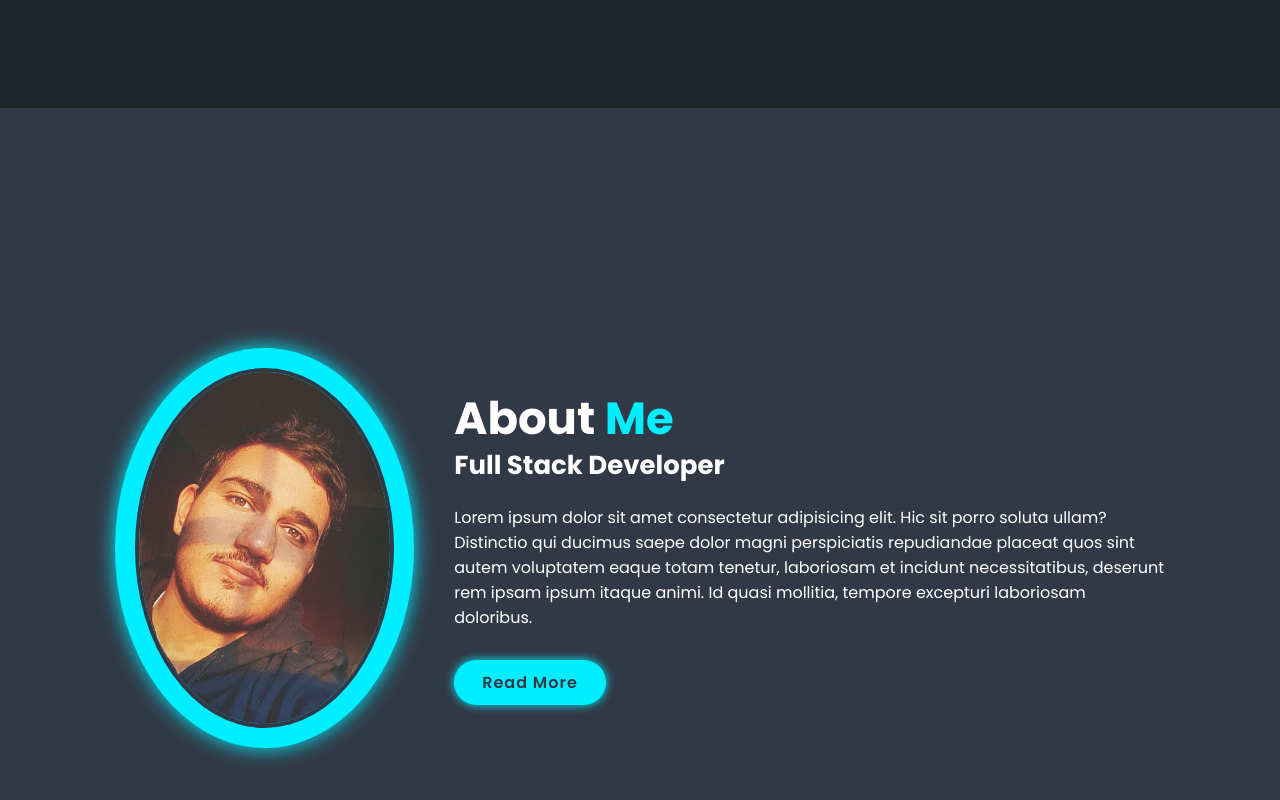
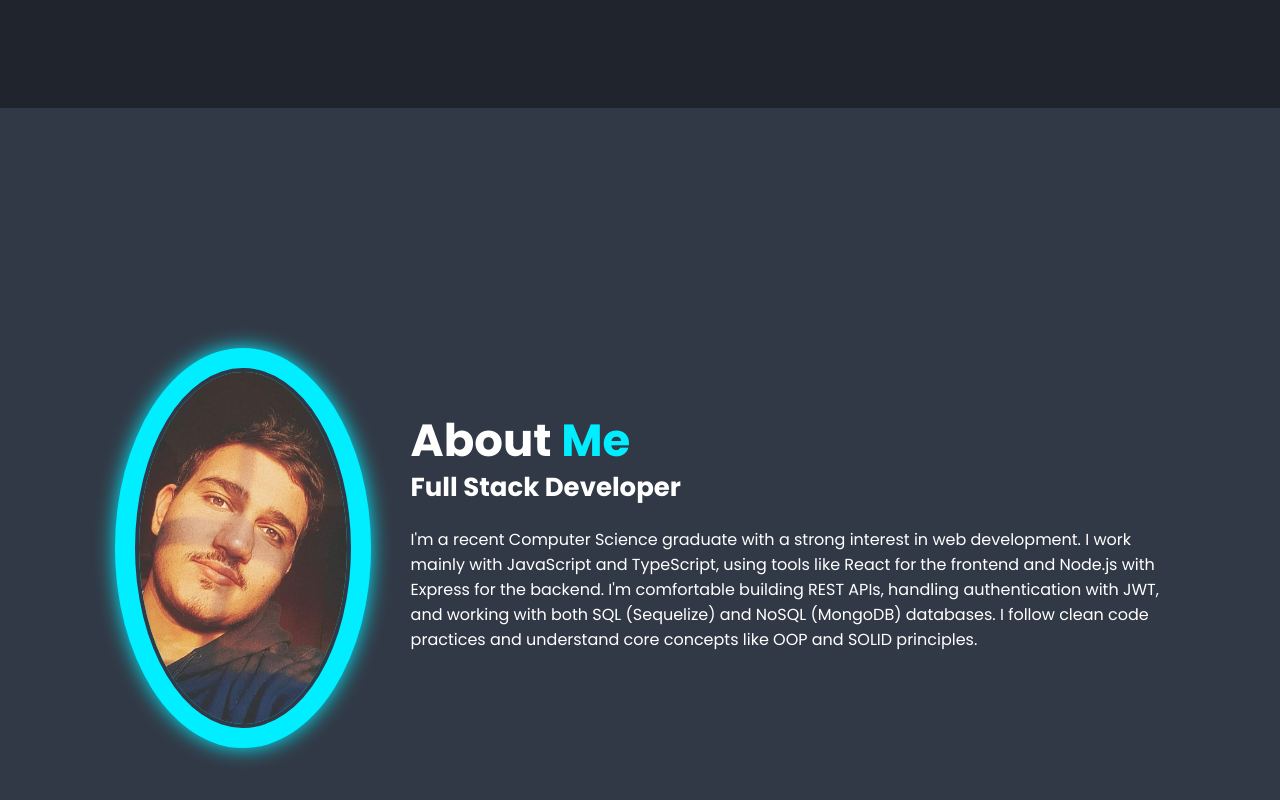
Before and after one commit to eidabdallah/Myportfolio, a plain HTML site: page index.html in a window 1280 px wide. Shown: the part 692-1492 px from the top of the page. Drawn offline with Linux system fonts and the light colour scheme.

Commit message:
update about

```diff
--- a/index.html
+++ b/index.html
@@ -34,7 +34,6 @@
                         class="fa-brands fa-instagram"></i></a>
                 <a href="https://www.facebook.com/eid.abdallah.79"><i class="fa-brands fa-facebook"></i></a>
             </div>
-            <a href="#" class="btn">Download CV</a>
         </div>
         <div class="home-img">
             <img src="./assest/img/myPic.jpg" alt="my Pic">
@@ -47,11 +46,8 @@
         <div class="about-content">
             <h2 class="heading">About <span>Me</span></h2>
             <h3>Full Stack Developer</h3>
-            <p>Lorem ipsum dolor sit amet consectetur adipisicing elit. Hic sit porro soluta ullam? Distinctio qui
-                ducimus saepe dolor magni perspiciatis repudiandae placeat quos sint autem voluptatem eaque totam
-                tenetur, laboriosam et incidunt necessitatibus, deserunt rem ipsam ipsum itaque animi. Id quasi
-                mollitia, tempore excepturi laboriosam doloribus.</p>
-            <a href="#" class="btn">Read More</a>
+            <p>I'm a recent Computer Science graduate with a strong interest in web development. I work mainly with JavaScript and TypeScript, using tools like React for the frontend and Node.js with Express for the backend.
+                I'm comfortable building REST APIs, handling authentication with JWT, and working with both SQL (Sequelize) and NoSQL (MongoDB) databases. I follow clean code practices and understand core concepts like OOP and SOLID principles.</p>
         </div>
     </section>
 
```
